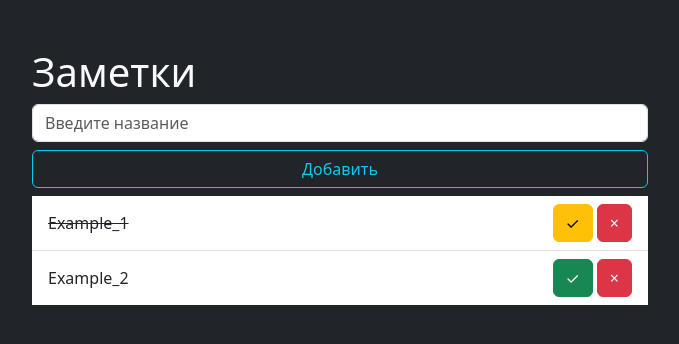
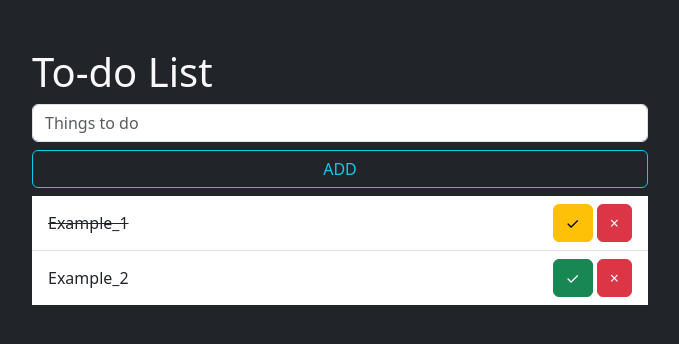
Before and after one commit to Pidgeots/to-do-List, a plain HTML site: page index.html in a window 1280 px wide. Shown: the whole page, without its empty margins (300-979 px from the left). Drawn offline with nearby package versions, Linux system fonts and the light colour scheme.

Commit message:
Completed localization of the page into English

```diff
--- a/index.html
+++ b/index.html
@@ -14,16 +14,14 @@
   </head>
   <body class="bg-dark text-light">
     <div class="container w-50 pt-5">
-      <h1>Заметки</h1>
+      <h1>To-do List</h1>
       <input
         type="text"
         class="form-control mb-2"
-        placeholder="Введите название"
+        placeholder="Things to do"
         id="input"
       />
-      <button class="btn btn-outline-info w-100 mb-2" id="click">
-        Добавить
-      </button>
+      <button class="btn btn-outline-info w-100 mb-2" id="click">ADD</button>
 
       <ul class="list-group list-group-flush" id="list"></ul>
     </div>
```
